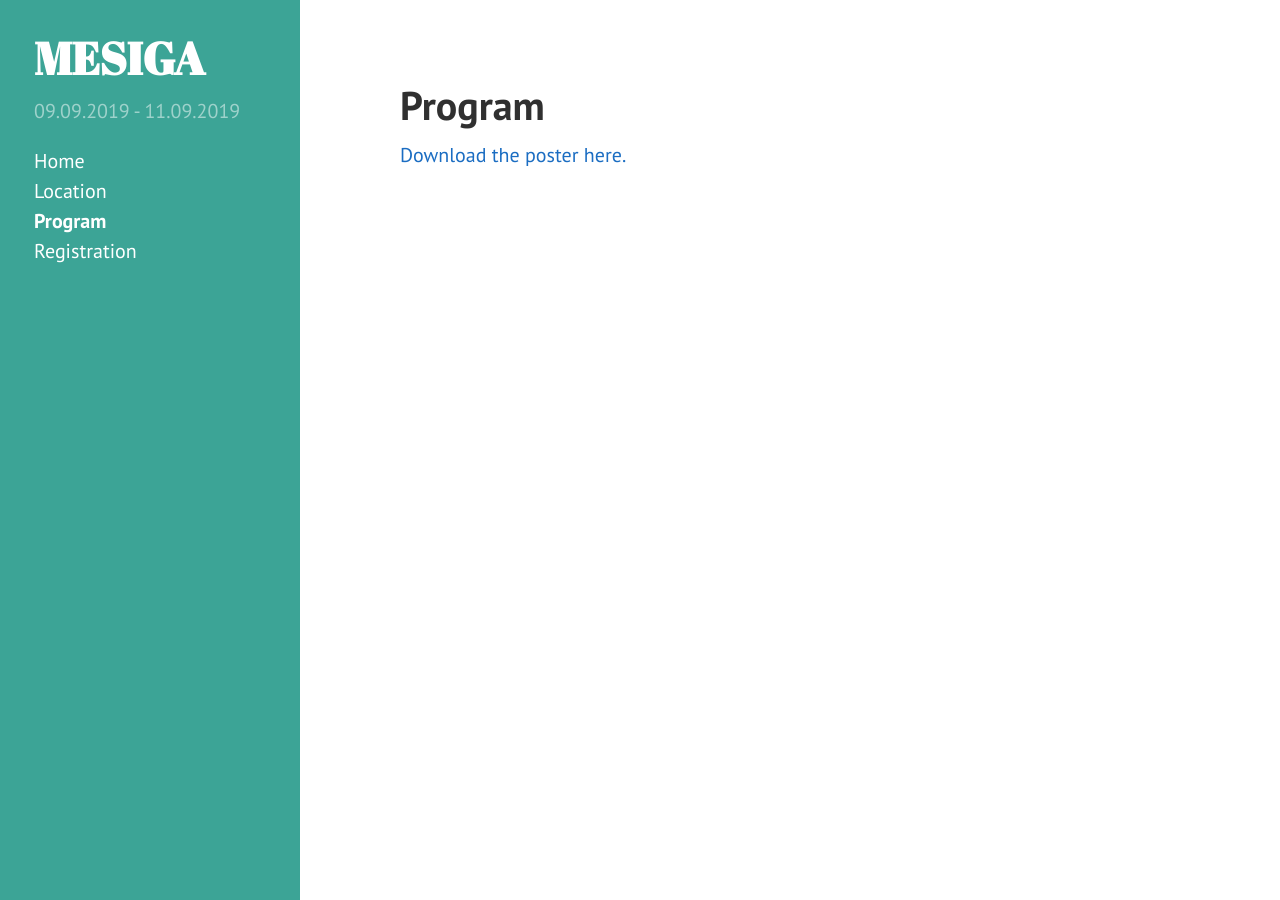
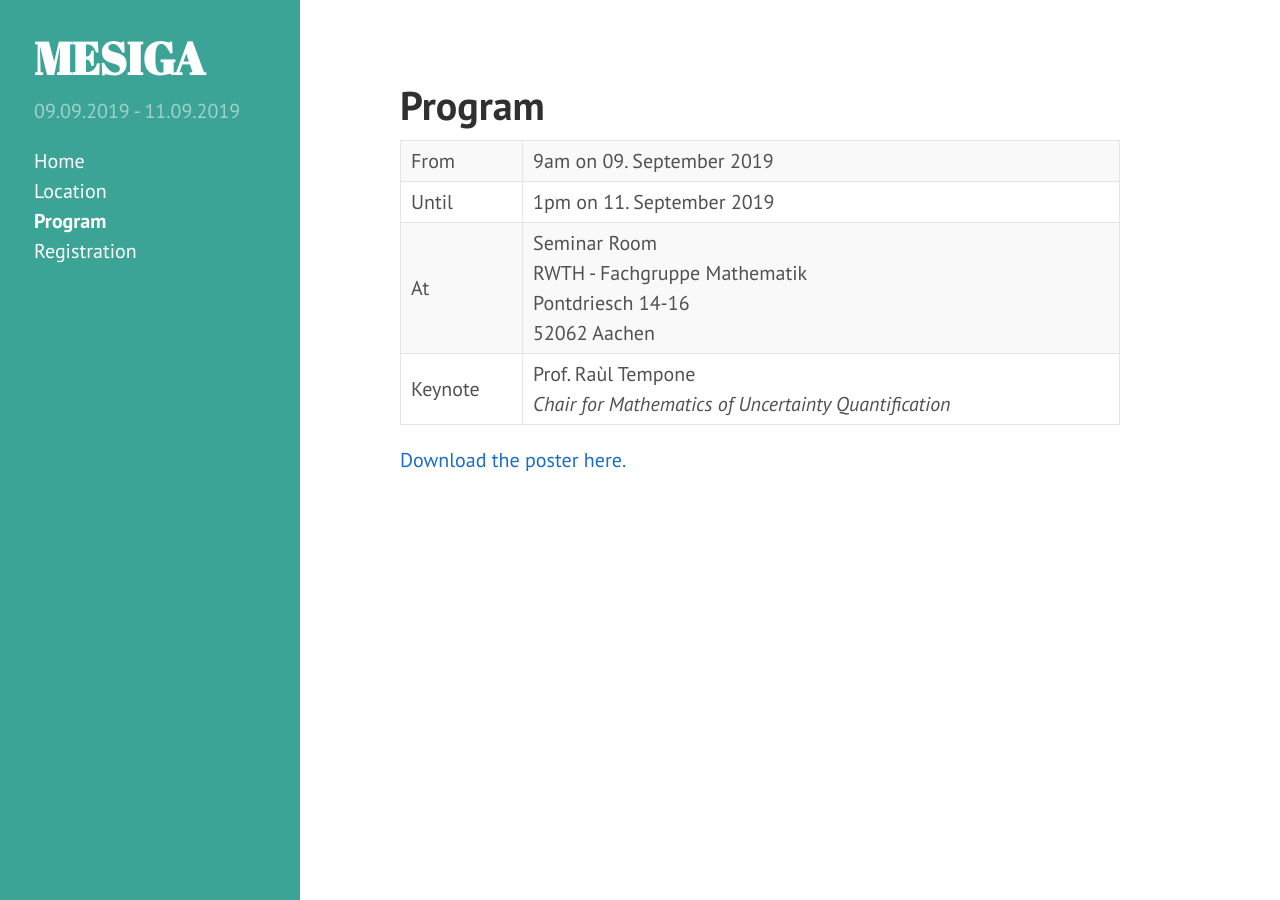
Before and after one commit to siamsc-ac/mesiga-2019, a Jekyll site: the page built from program.md, in a window 1280 px wide. Built offline with Jekyll 4.4.1, drawn with Linux system fonts in a browser that asks for light colours; nearby versions of some CDN libraries.

Commit message:
Update poster. Add information from poster on program site. Add information on hotels to location site. Let user choose how they are going to be addressed.

```diff
--- a/program.md
+++ b/program.md
@@ -3,4 +3,9 @@ layout: page
 title: Program
 ---
 
+| From    | 9am on 09. September 2019                                                         |
+| Until   | 1pm on 11. September 2019                                                         |
+| At      | Seminar Room<br>RWTH - Fachgruppe Mathematik<br>Pontdriesch 14-16<br>52062 Aachen |
+| Keynote | Prof. Raùl Tempone<br>*Chair for Mathematics of Uncertainty Quantification*       |
+
 [Download the poster here.]({{ site.baseurl }}/program.pdf)
```
Also changed, not shown: index.md (+1 -1 lines), location.md (+27 -1 lines), registration.html (+8 -2 lines), 1 other file.
